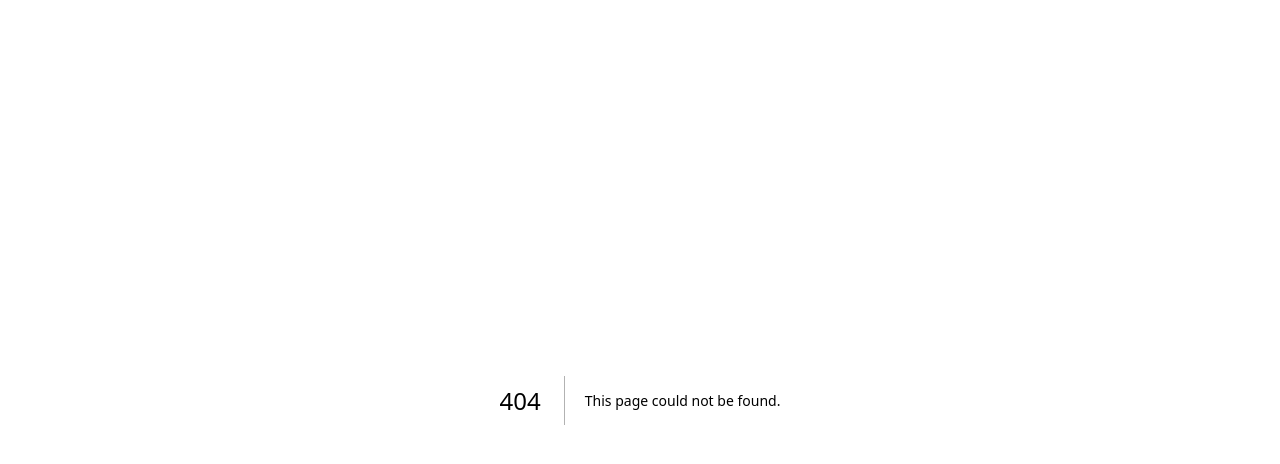
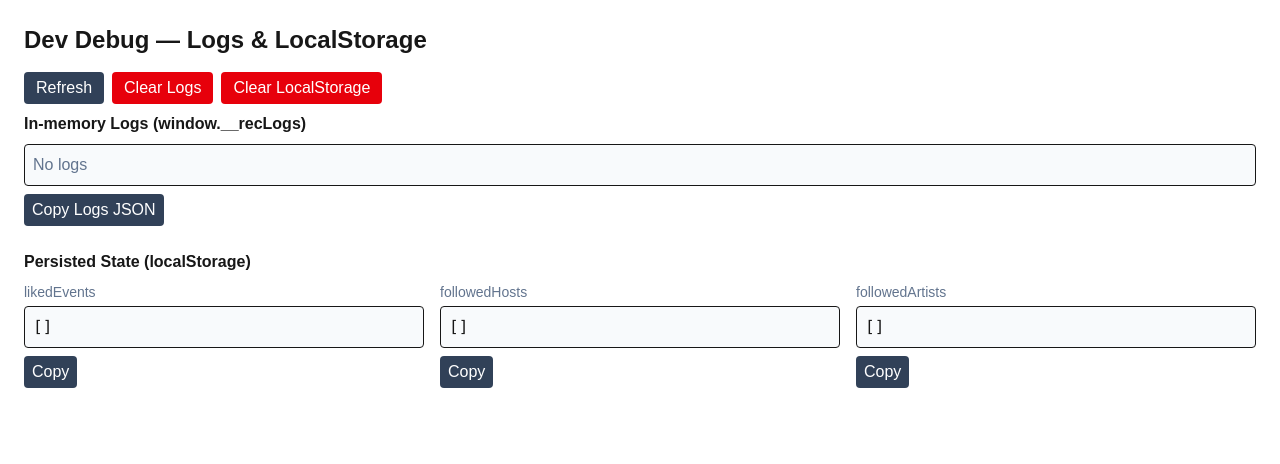
Before and after one commit to chrisorozco305/livet-ai-demo, a Next.js app: page /dev-debug in a window 1280 px wide. Before the commit this address had no page. Shown: the top 464 px of the page. Built offline with nearby package versions, Linux system fonts and the light colour scheme.

Commit message:
Added Debug logs

```diff
--- /dev/null
+++ b/src/app/dev-debug/page.tsx
@@ -0,0 +1,148 @@
+"use client"
+
+import React, { useEffect, useState } from "react";
+
+type RecLog = { t: number; type: string; eventId?: string; meta?: any };
+
+export default function DevDebugPage() {
+  const [logs, setLogs] = useState<RecLog[]>([]);
+  const [likedEvents, setLikedEvents] = useState<string[]>([]);
+  const [followedHosts, setFollowedHosts] = useState<string[]>([]);
+  const [followedArtists, setFollowedArtists] = useState<string[]>([]);
+
+  useEffect(() => {
+    // read logs and localStorage on client
+    // window.__recLogs may be mutated by the app; read a snapshot
+    // localStorage keys used by the app: 'livet:likedEvents', 'livet:followedHosts', 'livet:followedArtists'
+    const w = typeof window !== "undefined" ? (window as any) : undefined;
+    setLogs((w && Array.isArray(w.__recLogs) && w.__recLogs.slice()) || []);
+
+    const parseList = (k: string) => {
+      try {
+        const raw = localStorage.getItem(k);
+        if (!raw) return [];
+        const parsed = JSON.parse(raw);
+        if (Array.isArray(parsed)) return parsed;
+        if (parsed && typeof parsed === "object") return Object.keys(parsed);
+        return [];
+      } catch (e) {
+        return [];
+      }
+    };
+
+    setLikedEvents(parseList("livet:likedEvents"));
+    setFollowedHosts(parseList("livet:followedHosts"));
+    setFollowedArtists(parseList("livet:followedArtists"));
+  }, []);
+
+  const refresh = () => {
+    const w = typeof window !== "undefined" ? (window as any) : undefined;
+    setLogs((w && Array.isArray(w.__recLogs) && w.__recLogs.slice()) || []);
+    const parseList = (k: string) => {
+      try {
+        const raw = localStorage.getItem(k);
+        if (!raw) return [];
+        const parsed = JSON.parse(raw);
+        if (Array.isArray(parsed)) return parsed;
+        if (parsed && typeof parsed === "object") return Object.keys(parsed);
+        return [];
+      } catch (e) {
+        return [];
+      }
+    };
+    setLikedEvents(parseList("livet:likedEvents"));
+    setFollowedHosts(parseList("livet:followedHosts"));
+    setFollowedArtists(parseList("livet:followedArtists"));
+  };
+
+  const clearLogs = () => {
+    const w = typeof window !== "undefined" ? (window as any) : undefined;
+    if (w) w.__recLogs = [];
+    setLogs([]);
+  };
+
+  const clearLocal = () => {
+    localStorage.removeItem("livet:likedEvents");
+    localStorage.removeItem("livet:followedHosts");
+    localStorage.removeItem("livet:followedArtists");
+    refresh();
+  };
+
+  const copyJSON = (obj: any) => {
+    try {
+      navigator.clipboard.writeText(JSON.stringify(obj, null, 2));
+    } catch (e) {
+      // ignore
+    }
+  };
+
+  return (
+    <div className="p-6">
+      <h1 className="text-2xl font-bold mb-4">Dev Debug — Logs & LocalStorage</h1>
+
+      <section className="mb-6">
+        <div className="flex gap-2 mb-2">
+          <button className="px-3 py-1 bg-slate-700 text-white rounded" onClick={refresh}>
+            Refresh
+          </button>
+          <button className="px-3 py-1 bg-red-600 text-white rounded" onClick={clearLogs}>
+            Clear Logs
+          </button>
+          <button className="px-3 py-1 bg-red-600 text-white rounded" onClick={clearLocal}>
+            Clear LocalStorage
+          </button>
+        </div>
+
+        <div className="mb-2">
+          <h2 className="font-semibold">In-memory Logs (window.__recLogs)</h2>
+          <div className="mt-2 p-2 bg-slate-50 border rounded max-h-64 overflow-auto">
+            {logs.length === 0 ? (
+              <div className="text-slate-500">No logs</div>
+            ) : (
+              logs.map((l, i) => (
+                <pre key={i} className="text-xs mb-1">{JSON.stringify(l, null, 2)}</pre>
+              ))
+            )}
+          </div>
+          <div className="mt-2">
+            <button
+              className="px-2 py-1 bg-slate-700 text-white rounded mr-2"
+              onClick={() => copyJSON(logs)}
+            >
+              Copy Logs JSON
+            </button>
+          </div>
+        </div>
+      </section>
+
+      <section>
+        <h2 className="font-semibold mb-2">Persisted State (localStorage)</h2>
+        <div className="grid grid-cols-3 gap-4">
+          <div>
+            <div className="text-sm text-slate-500">likedEvents</div>
+            <pre className="p-2 bg-slate-50 border rounded max-h-48 overflow-auto mt-1">{JSON.stringify(likedEvents, null, 2)}</pre>
+            <button className="mt-2 px-2 py-1 bg-slate-700 text-white rounded" onClick={() => copyJSON(likedEvents)}>
+              Copy
+            </button>
+          </div>
+
+          <div>
+            <div className="text-sm text-slate-500">followedHosts</div>
+            <pre className="p-2 bg-slate-50 border rounded max-h-48 overflow-auto mt-1">{JSON.stringify(followedHosts, null, 2)}</pre>
+            <button className="mt-2 px-2 py-1 bg-slate-700 text-white rounded" onClick={() => copyJSON(followedHosts)}>
+              Copy
+            </button>
+          </div>
+
+          <div>
+            <div className="text-sm text-slate-500">followedArtists</div>
+            <pre className="p-2 bg-slate-50 border rounded max-h-48 overflow-auto mt-1">{JSON.stringify(followedArtists, null, 2)}</pre>
+            <button className="mt-2 px-2 py-1 bg-slate-700 text-white rounded" onClick={() => copyJSON(followedArtists)}>
+              Copy
+            </button>
+          </div>
+        </div>
+      </section>
+    </div>
+  );
+}
```
